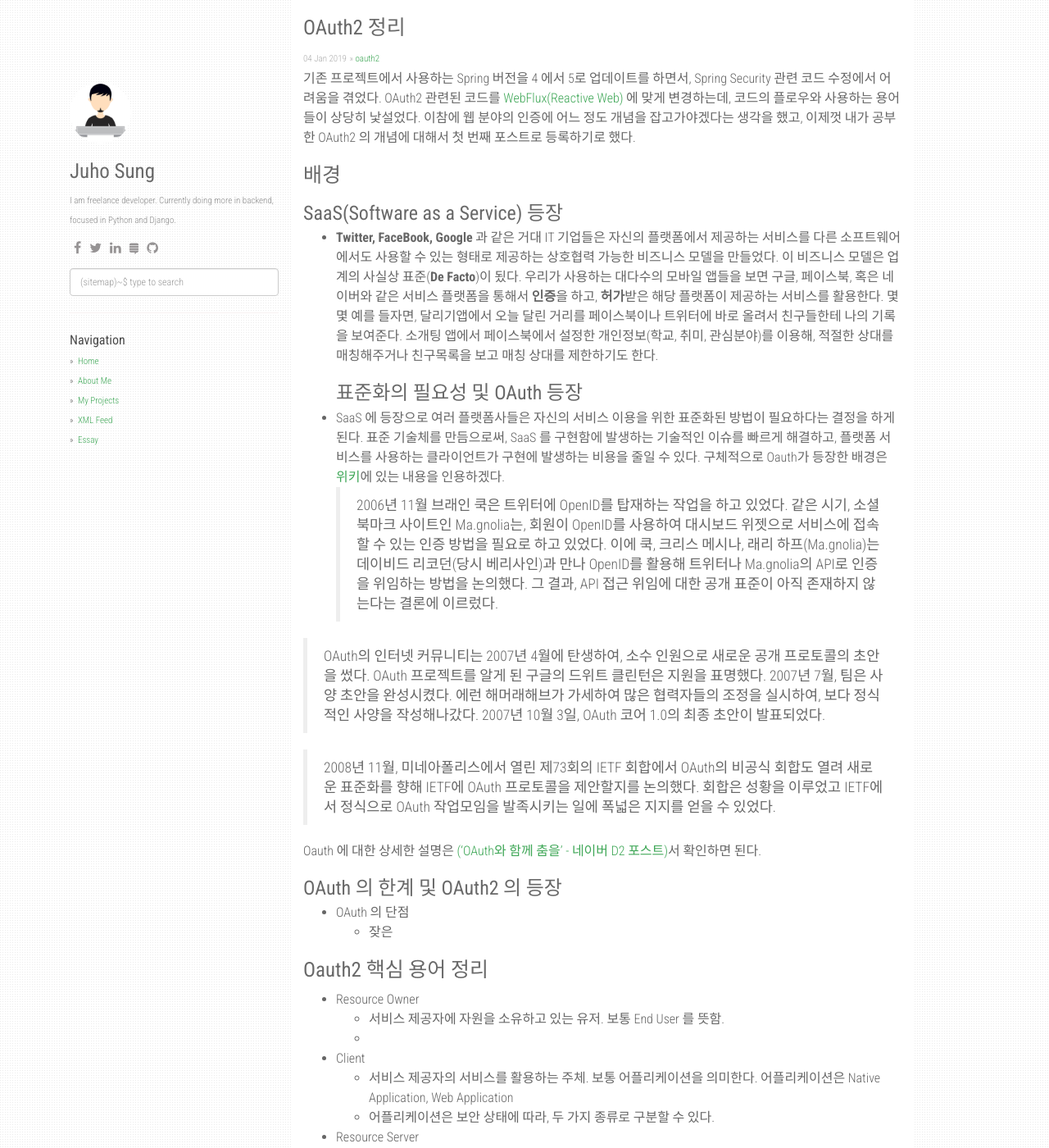
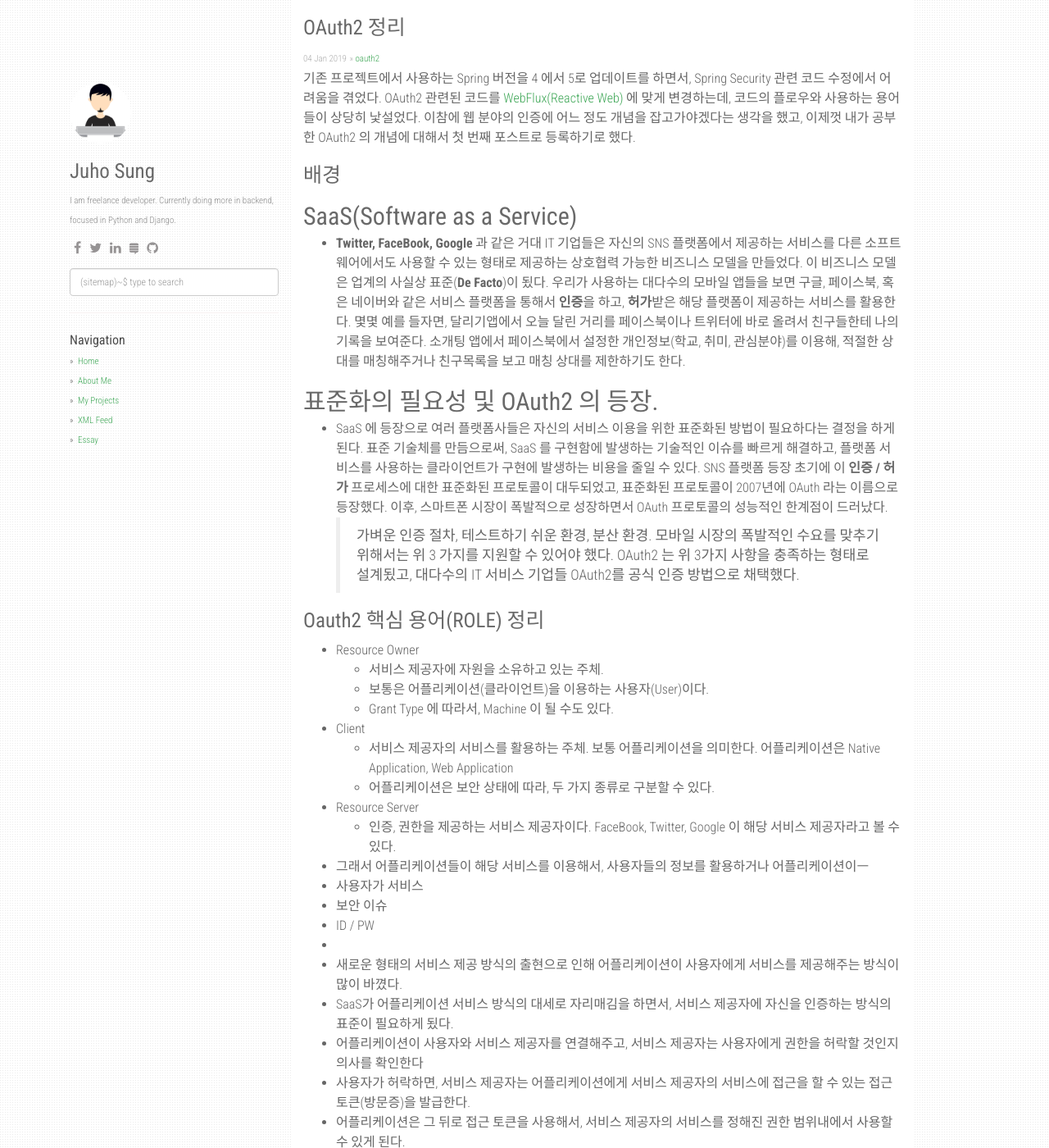
Before and after one commit to ktjooho/ktjooho.github.io, a Jekyll site: the page built from _posts/2019-01-05-review-oauth2.markdown, in a window 1280 px wide and 1400 px high. Shown: the whole window at 82% size. Built offline with Jekyll 4.4.1, drawn with Linux system fonts in a browser that asks for light colours; nearby versions of some CDN libraries; comment, search, counter and statistics services are not loaded; some of the changed text lies outside the part shown.

Commit message:
Update 2019-01-05-review-oauth2.markdown

```diff
--- a/_posts/2019-01-05-review-oauth2.markdown
+++ b/_posts/2019-01-05-review-oauth2.markdown
@@ -7,28 +7,23 @@ categories: [oauth2]
 기존 프로젝트에서 사용하는 Spring 버전을 4 에서 5로 업데이트를 하면서, Spring Security 관련 코드 수정에서 어려움을 겪었다.
 OAuth2 관련된 코드를 [WebFlux(Reactive Web)](https://docs.spring.io/spring/docs/current/spring-framework-reference/web-reactive.html) 에 맞게 변경하는데, 코드의 플로우와 사용하는 용어들이 상당히 낯설었다. 이참에 웹 분야의 인증에 어느 정도 개념을 잡고가야겠다는 생각을 했고, 이제껏 내가 공부한 OAuth2 의 개념에 대해서 첫 번째 포스트로 등록하기로 했다.
 # 배경
-### SaaS(Software as a Service) 등장
- - **Twitter, FaceBook, Google** 과 같은 거대 IT 기업들은 자신의 플랫폼에서 제공하는 서비스를 다른 소프트웨어에서도 사용할 수 있는 형태로 제공하는 상호협력 가능한 비즈니스 모델을 만들었다. 이 비즈니스 모델은 업계의 사실상 표준(**De Facto**)이 됬다. 우리가 사용하는 대다수의 모바일 앱들을 보면 구글, 페이스북, 혹은 네이버와 같은 서비스 플랫폼을 통해서 **인증**을 하고, **허가**받은 해당 플랫폼이 제공하는 서비스를 활용한다.
+## SaaS(Software as a Service)
+ - **Twitter, FaceBook, Google** 과 같은 거대 IT 기업들은 자신의 SNS 플랫폼에서 제공하는 서비스를 다른 소프트웨어에서도 사용할 수 있는 형태로 제공하는 상호협력 가능한 비즈니스 모델을 만들었다. 이 비즈니스 모델은 업계의 사실상 표준(**De Facto**)이 됬다. 우리가 사용하는 대다수의 모바일 앱들을 보면 구글, 페이스북, 혹은 네이버와 같은 서비스 플랫폼을 통해서 **인증**을 하고, **허가**받은 해당 플랫폼이 제공하는 서비스를 활용한다.
 몇몇 예를 들자면, 달리기앱에서 오늘 달린 거리를 페이스북이나 트위터에 바로 올려서 친구들한테 나의 기록을 보여준다. 소개팅 앱에서 페이스북에서 설정한 개인정보(학교, 취미, 관심분야)를 이용해, 적절한 상대를 매칭해주거나 친구목록을 보고 매칭 상대를 제한하기도 한다.
-### 표준화의 필요성 및 OAuth 등장
- - SaaS 에 등장으로 여러 플랫폼사들은 자신의 서비스 이용을 위한 표준화된 방법이 필요하다는 결정을 하게 된다. 표준 기술체를 만듬으로써, SaaS 를 구현함에 발생하는 기술적인 이슈를 빠르게 해결하고, 플랫폼 서비스를 사용하는 클라이언트가 구현에 발생하는 비용을 줄일 수 있다. 구체적으로 Oauth가 등장한 배경은 [위키](https://ko.wikipedia.org/wiki/OAuth)에 있는 내용을 인용하겠다.
- >2006년 11월 브래인 쿡은 트위터에 OpenID를 탑재하는 작업을 하고 있었다. 같은 시기, 소셜 북마크 사이트인 Ma.gnolia는, 회원이 OpenID를 사용하여 대시보드 위젯으로 서비스에 접속할 수 있는 인증 방법을 필요로 하고 있었다. 이에 쿡, 크리스 메시나, 래리 하프(Ma.gnolia)는 데이비드 리코던(당시 베리사인)과 만나 OpenID를 활용해 트위터나 Ma.gnolia의 API로 인증을 위임하는 방법을 논의했다. 그 결과, API 접근 위임에 대한 공개 표준이 아직 존재하지 않는다는 결론에 이르렀다.
 
->OAuth의 인터넷 커뮤니티는 2007년 4월에 탄생하여, 소수 인원으로 새로운 공개 프로토콜의 초안을 썼다. OAuth 프로젝트를 알게 된 구글의 드위트 클린턴은 지원을 표명했다. 2007년 7월, 팀은 사양 초안을 완성시켰다. 에런 해머래해브가 가세하여 많은 협력자들의 조정을 실시하여, 보다 정식적인 사양을 작성해나갔다. 2007년 10월 3일, OAuth 코어 1.0의 최종 초안이 발표되었다.
-
->2008년 11월, 미네아폴리스에서 열린 제73회의 IETF 회합에서 OAuth의 비공식 회합도 열려 새로운 표준화를 향해 IETF에 OAuth 프로토콜을 제안할지를 논의했다. 회합은 성황을 이루었고 IETF에서 정식으로 OAuth 작업모임을 발족시키는 일에 폭넓은 지지를 얻을 수 있었다.
-
- Oauth 에 대한 상세한 설명은 [('OAuth와 함께 춤을' - 네이버 D2 포스트)](https://d2.naver.com/helloworld/24942)서 확인하면 된다.
+## 표준화의 필요성 및 OAuth2 의 등장.
+ - SaaS 에 등장으로 여러 플랫폼사들은 자신의 서비스 이용을 위한 표준화된 방법이 필요하다는 결정을 하게 된다. 표준 기술체를 만듬으로써, SaaS 를 구현함에 발생하는 기술적인 이슈를 빠르게 해결하고, 플랫폼 서비스를 사용하는 클라이언트가 구현에 발생하는 비용을 줄일 수 있다.
+ SNS 플랫폼 등장 초기에 이 **인증 / 허가** 프로세스에 대한 표준화된 프로토콜이 대두되었고, 표준화된 프로토콜이 2007년에 OAuth 라는 이름으로 등장했다. 이후, 스마트폰 시장이 폭발적으로 성장하면서 OAuth 프로토콜의 성능적인 한계점이 드러났다.
+ > 가벼운 인증 절차, 테스트하기 쉬운 환경, 분산 환경.
+ 모바일 시장의 폭발적인 수요를 맞추기 위해서는 위 3 가지를 지원할 수 있어야 했다. OAuth2 는 위 3가지 사항을 충족하는 형태로 설계됬고, 대다수의 IT 서비스 기업들 OAuth2를 공식 인증 방법으로 채택했다.
 
 
-### OAuth 의 한계 및 OAuth2 의 등장
- - OAuth 의 단점
-   - 잦은
+# Oauth2 핵심 용어(ROLE) 정리
+- Resource Owner
+  - 서비스 제공자에 자원을 소유하고 있는 주체.
+  - 보통은 어플리케이션(클라이언트)을 이용하는 사용자(User)이다.
+  - Grant Type 에 따라서, Machine 이 될 수도 있다.
 
-# Oauth2 핵심 용어 정리
-- Resource Owner
-  - 서비스 제공자에 자원을 소유하고 있는 유저. 보통 End User 를 뜻함.
-  -
 - Client
   - 서비스 제공자의 서비스를 활용하는 주체. 보통 어플리케이션을 의미한다. 어플리케이션은 Native Application, Web Application
   - 어플리케이션은 보안 상태에 따라, 두 가지 종류로 구분할 수 있다.
@@ -68,6 +63,8 @@ OAuth2 관련된 코드를 [WebFlux(Reactive Web)](https://docs.spring.io/spring
 * Implicit
 * Password
 
+# 구현의 관점에서 보는 OAuth2
+
 # OAuth2 와 JWT 토큰
 ## 토큰 관리 방법
 
@@ -76,6 +73,6 @@ OAuth2 관련된 코드를 [WebFlux(Reactive Web)](https://docs.spring.io/spring
 ## 결론
 
 ## Reference
- - Wikipedia
- - IETF
+ - [OAuth-Wikipedia]()
+ - [OAuth2-IETF(RFC6749)](https://tools.ietf.org/html/rfc6749)
  -
```
